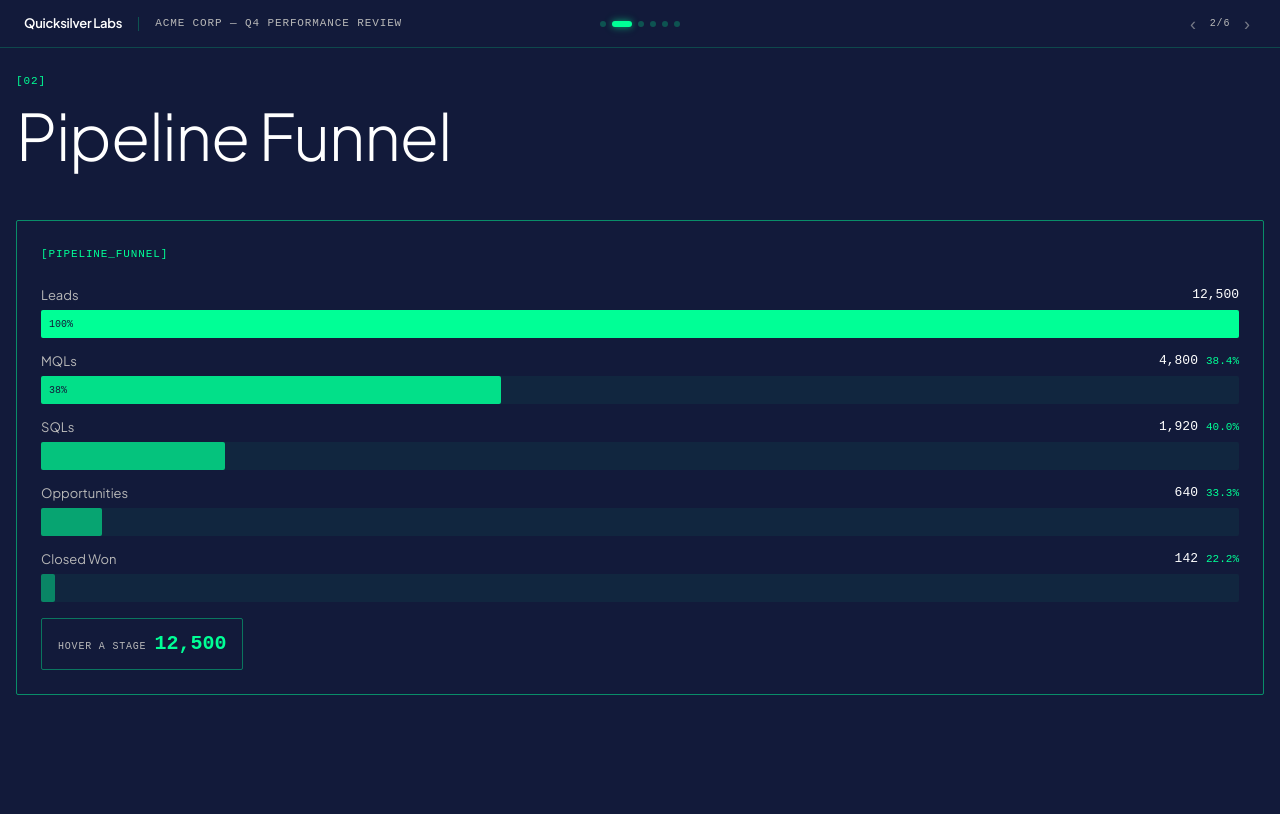
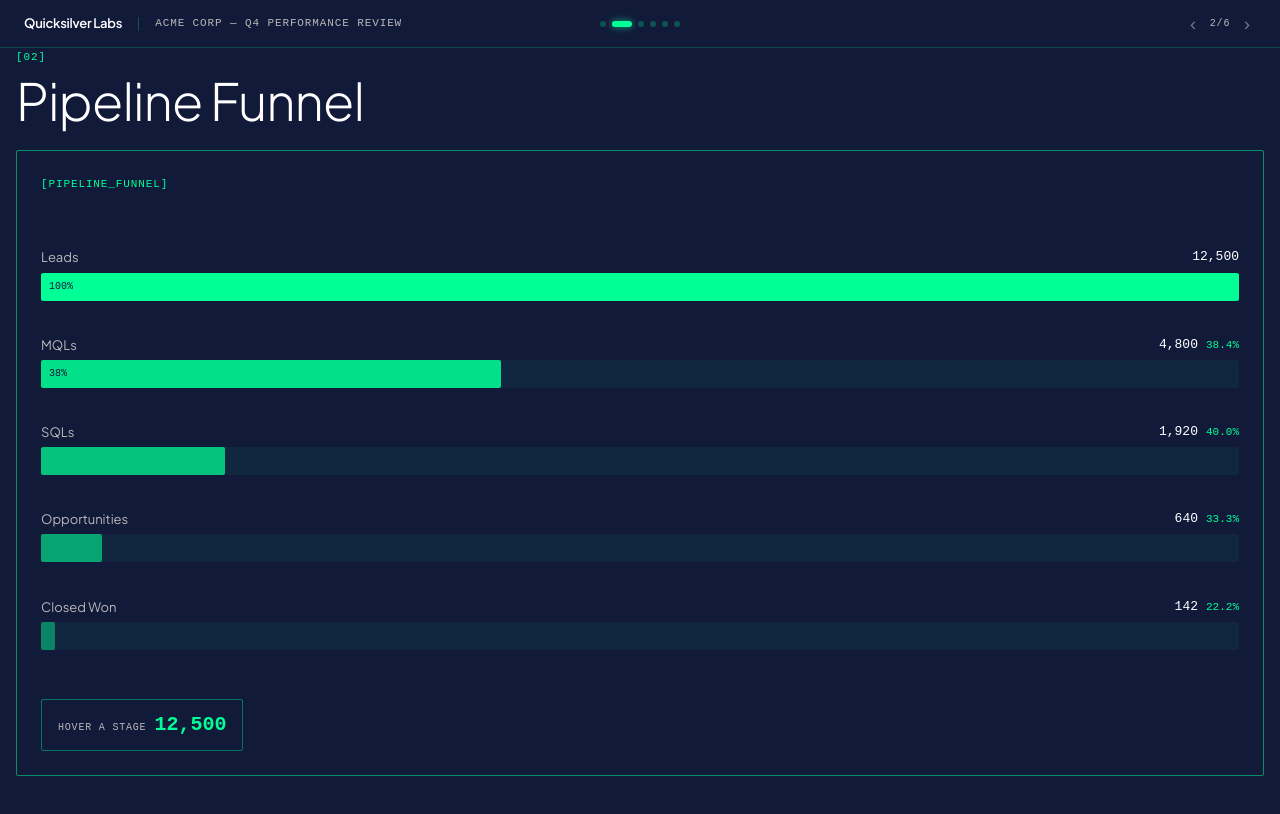
Before and after one commit to deac0nblues/qsl_base_next, a Next.js app: page / in a window 1280 px wide. Both pictures are taken after a click on the button 629 px from the left and 23 px from the top of the page. Shown: the top 814 px of the page. Built offline with nearby package versions, Linux system fonts and the light colour scheme.

Commit message:
task: page-layout

```diff
--- a/app/globals.css
+++ b/app/globals.css
@@ -199,9 +199,9 @@ a {
 }
 
 /* ── Page Content Spacing ── */
-/* Reduce top whitespace between sticky nav and first content section */
+/* Slide frame fills viewport below the sticky nav; no extra section padding */
 main > section:first-child {
-  padding-top: 24px !important;
+  padding-top: 0 !important;
 }
 
 /* ── TopBar Dot Indicator ── */
--- a/app/page.tsx
+++ b/app/page.tsx
@@ -98,24 +98,31 @@ export default function Home() {
       />
       <ClickZones onPrev={prev} onNext={next} />
       <PageWrap>
-        <section style={{ padding: 'var(--section-padding-y-md) 0' }}>
-          {/* Slide header */}
-          <div style={{ marginBottom: 48 }}>
-            <span className="code-accent" style={{ display: 'block', marginBottom: 8 }}>
+        <section style={{
+          flex: 1,
+          display: 'flex',
+          flexDirection: 'column',
+          paddingTop: 24,
+          paddingBottom: 24,
+          overflow: 'hidden',
+        }}>
+          {/* Slide header — compact */}
+          <div style={{ marginBottom: 20, flexShrink: 0 }}>
+            <span className="code-accent" style={{ display: 'block', marginBottom: 4 }}>
               [{String(slide + 1).padStart(2, '0')}]
             </span>
-            <h1 className="headline-medium">{SLIDE_TITLES[slide]}</h1>
+            <h1 className="headline-medium" style={{ fontSize: 'clamp(28px, 4vw, 56px)' }}>{SLIDE_TITLES[slide]}</h1>
           </div>
 
           {/* ── Slide 0: KPI Row ── */}
           {slide === 0 && (
-            <div>
-              <div style={{ display: 'flex', gap: 16, flexWrap: 'wrap', marginBottom: 32 }}>
+            <div style={{ flex: 1, display: 'flex', flexDirection: 'column', justifyContent: 'space-between', minHeight: 0 }}>
+              <div style={{ display: 'flex', gap: 16, flexWrap: 'wrap' }}>
                 {sampleKPIs.map((kpi) => (
                   <KPI key={kpi.label} data={kpi} />
                 ))}
               </div>
-              <div style={{ display: 'flex', gap: 16, flexWrap: 'wrap', alignItems: 'center' }}>
+              <div style={{ display: 'flex', gap: 16, flexWrap: 'wrap', alignItems: 'center', marginTop: 'auto', paddingTop: 24 }}>
                 <LiveReadout label="LIVE PIPELINE" value={3240000} format="currency" refreshInterval={3000} />
                 <Sparkline data={sampleSparkline} />
               </div>
@@ -124,9 +131,11 @@ export default function Home() {
 
           {/* ── Slide 1: Funnel ── */}
           {slide === 1 && (
+            <div style={{ flex: 1, display: 'flex', flexDirection: 'column', minHeight: 0 }}>
               <FunnelChart
                 stages={sampleFunnel}
                 title="[PIPELINE_FUNNEL]"
+                fill
                 onStageHover={(stage, index, convRate) => {
                   let message: string;
                   if (index === 0) {
@@ -148,20 +157,25 @@ export default function Home() {
                   />
                 }
               />
+            </div>
           )}
 
           {/* ── Slide 2: Narrative ── */}
           {slide === 2 && (
+            <div style={{ flex: 1, display: 'flex', alignItems: 'center' }}>
               <Narrative
                 text="Q4 saw a significant uptick in enterprise deal flow driven by the new outbound motion. Win rates improved 4.4pp QoQ while average deal size held steady. The biggest opportunity for Q1 is converting the 640 open opportunities that entered the pipeline in December."
               />
+            </div>
           )}
 
           {/* ── Slide 3: Bar Chart ── */}
           {slide === 3 && (
+            <div style={{ flex: 1, display: 'flex', flexDirection: 'column', minHeight: 0 }}>
               <ChartCard
                 title="[MONTHLY_REVENUE]"
                 subtitle="Jul – Dec 2024"
+                fill
                 footer={
                   <LiveReadout
                     label="HOVER A BAR"
@@ -204,22 +218,28 @@ export default function Home() {
                   </BarChart>
                 </ResponsiveContainer>
               </ChartCard>
+            </div>
           )}
 
           {/* ── Slide 4: Table ── */}
           {slide === 4 && (
+            <div style={{ flex: 1, display: 'flex', flexDirection: 'column', minHeight: 0 }}>
               <DataTable
                 title="[REP_PERFORMANCE]"
                 columns={sampleTableColumns}
                 rows={sampleTableRows}
+                fill
               />
+            </div>
           )}
 
           {/* ── Slide 5: Comparison ── */}
           {slide === 5 && (
+            <div style={{ flex: 1, display: 'flex', flexDirection: 'column', minHeight: 0 }}>
               <ComparisonCard
                 title="[QOQ_COMPARISON]"
                 items={sampleComparison}
+                fill
                 onItemHover={(item, delta) => {
                   const direction = delta >= 0 ? 'improved' : 'declined';
                   const absChange = Math.abs(item.current - item.previous);
@@ -250,6 +270,7 @@ export default function Home() {
                   />
                 }
               />
+            </div>
           )}
         </section>
       </PageWrap>
--- a/components/charts/FunnelChart.tsx
+++ b/components/charts/FunnelChart.tsx
@@ -13,9 +13,11 @@ interface FunnelChartProps {
   onStageHoverEnd?: () => void;
   /** Optional readout bar rendered below the funnel */
   footer?: ReactNode;
+  /** When true, the card stretches to fill its parent flex container */
+  fill?: boolean;
 }
 
-export default function FunnelChart({ stages, title, onStageHover, onStageHoverEnd, footer }: FunnelChartProps) {
+export default function FunnelChart({ stages, title, onStageHover, onStageHoverEnd, footer, fill }: FunnelChartProps) {
   const maxValue = Math.max(...stages.map((s) => s.value));
 
   return (
@@ -24,14 +26,19 @@ export default function FunnelChart({ stages, title, onStageHover, onStageHoverE
         border: `1px solid ${accentOpacity[50]}`,
         borderRadius: 2,
         padding: 24,
+        ...(fill ? { flex: 1, display: 'flex', flexDirection: 'column' as const, minHeight: 0 } : {}),
       }}
     >
       {title && (
-        <span className="code-accent" style={{ display: 'block', marginBottom: 20 }}>
+        <span className="code-accent" style={{ display: 'block', marginBottom: 20, flexShrink: 0 }}>
           {title}
         </span>
       )}
-      <div style={{ display: 'flex', flexDirection: 'column', gap: 12 }}>
+      <div style={{
+        display: 'flex',
+        flexDirection: 'column',
+        ...(fill ? { flex: 1, justifyContent: 'space-evenly' as const, minHeight: 0 } : { gap: 12 }),
+      }}>
         {stages.map((stage, i) => {
           const pct = (stage.value / maxValue) * 100;
           const convRate = i > 0 ? ((stage.value / stages[i - 1].value) * 100) : null;
@@ -79,7 +86,7 @@ export default function FunnelChart({ stages, title, onStageHover, onStageHoverE
         })}
       </div>
       {footer && (
-        <div style={{ marginTop: 16 }}>{footer}</div>
+        <div style={{ marginTop: 16, flexShrink: 0 }}>{footer}</div>
       )}
     </div>
   );
--- a/components/layout/PageWrap.tsx
+++ b/components/layout/PageWrap.tsx
@@ -16,7 +16,9 @@ export default function PageWrap({ children, className = '' }: PageWrapProps) {
         maxWidth: spacing.maxContentWidth,
         margin: '0 auto',
         padding: '0 16px',
-        minHeight: '100vh',
+        height: 'calc(100vh - 48px)',
+        display: 'flex',
+        flexDirection: 'column',
         background: colors.background,
       }}
     >
--- a/components/ui/ChartCard.tsx
+++ b/components/ui/ChartCard.tsx
@@ -9,10 +9,12 @@ interface ChartCardProps {
   children: ReactNode;
   /** Optional readout bar rendered below the chart area */
   footer?: ReactNode;
+  /** When true, the card stretches to fill its parent flex container */
+  fill?: boolean;
   className?: string;
 }
 
-export default function ChartCard({ title, subtitle, children, footer, className = '' }: ChartCardProps) {
+export default function ChartCard({ title, subtitle, children, footer, fill, className = '' }: ChartCardProps) {
   return (
     <div
       className={className}
@@ -22,6 +24,7 @@ export default function ChartCard({ title, subtitle, children, footer, className
         padding: 24,
         background: colors.background,
         transition: 'all 200ms',
+        ...(fill ? { flex: 1, display: 'flex', flexDirection: 'column' as const, minHeight: 0 } : {}),
       }}
       onMouseEnter={(e) => {
         (e.currentTarget as HTMLDivElement).style.borderColor = colors.accent;
@@ -32,7 +35,7 @@ export default function ChartCard({ title, subtitle, children, footer, className
         (e.currentTarget as HTMLDivElement).style.boxShadow = 'none';
       }}
     >
-      <div style={{ marginBottom: 16 }}>
+      <div style={{ marginBottom: 16, flexShrink: 0 }}>
         <span className="code-accent" style={{ display: 'block', marginBottom: 4 }}>
           {title}
         </span>
@@ -40,9 +43,9 @@ export default function ChartCard({ title, subtitle, children, footer, className
           <span style={{ fontSize: 14, color: colors.secondaryText }}>{subtitle}</span>
         )}
       </div>
-      <div style={{ width: '100%', height: 280 }}>{children}</div>
+      <div style={{ width: '100%', ...(fill ? { flex: 1, minHeight: 0 } : { height: 280 }) }}>{children}</div>
       {footer && (
-        <div style={{ marginTop: 16 }}>{footer}</div>
+        <div style={{ marginTop: 16, flexShrink: 0 }}>{footer}</div>
       )}
     </div>
   );
--- a/components/ui/ComparisonCard.tsx
+++ b/components/ui/ComparisonCard.tsx
@@ -19,6 +19,8 @@ interface ComparisonCardProps {
   onItemHoverEnd?: () => void;
   /** Optional readout bar rendered below the comparison bars */
   footer?: ReactNode;
+  /** When true, the card stretches to fill its parent flex container */
+  fill?: boolean;
 }
 
 function fmt(v: number, format: ComparisonItem['format']): string {
@@ -32,7 +34,7 @@ function fmt(v: number, format: ComparisonItem['format']): string {
   }
 }
 
-export default function ComparisonCard({ items, title, onItemHover, onItemHoverEnd, footer }: ComparisonCardProps) {
+export default function ComparisonCard({ items, title, onItemHover, onItemHoverEnd, footer, fill }: ComparisonCardProps) {
   return (
     <div
       style={{
@@ -40,14 +42,19 @@ export default function ComparisonCard({ items, title, onItemHover, onItemHoverE
         borderRadius: 2,
         padding: 24,
         transition: 'all 200ms',
+        ...(fill ? { flex: 1, display: 'flex', flexDirection: 'column' as const, minHeight: 0 } : {}),
       }}
     >
       {title && (
-        <span className="code-accent" style={{ display: 'block', marginBottom: 16 }}>
+        <span className="code-accent" style={{ display: 'block', marginBottom: 16, flexShrink: 0 }}>
           {title}
         </span>
       )}
-      <div style={{ display: 'flex', flexDirection: 'column', gap: 16 }}>
+      <div style={{
+        display: 'flex',
+        flexDirection: 'column',
+        ...(fill ? { flex: 1, justifyContent: 'space-evenly' as const, minHeight: 0 } : { gap: 16 }),
+      }}>
         {items.map((item) => {
           const delta = ((item.current - item.previous) / item.previous) * 100;
           const barPct = Math.min((item.current / Math.max(item.current, item.previous)) * 100, 100);
@@ -84,7 +91,7 @@ export default function ComparisonCard({ items, title, onItemHover, onItemHoverE
         })}
       </div>
       {footer && (
-        <div style={{ marginTop: 16 }}>{footer}</div>
+        <div style={{ marginTop: 16, flexShrink: 0 }}>{footer}</div>
       )}
     </div>
   );
--- a/components/ui/Narrative.tsx
+++ b/components/ui/Narrative.tsx
@@ -14,15 +14,15 @@ export default function Narrative({ text, className = '' }: NarrativeProps) {
       style={{
         borderLeft: `2px solid ${colors.accent}`,
         paddingLeft: 24,
-        maxWidth: '65ch',
+        maxWidth: '75ch',
       }}
     >
-      <span className="code-accent" style={{ display: 'block', marginBottom: 8 }}>
+      <span className="code-accent" style={{ display: 'block', marginBottom: 12 }}>
         [NARRATIVE]
       </span>
       <p
         className="body-text"
-        style={{ color: colors.secondaryText }}
+        style={{ color: colors.secondaryText, fontSize: 'clamp(16px, 2.2vw, 22px)', lineHeight: 1.8 }}
       >
         {text}
       </p>
```
Also changed, not shown: components/ui/DataTable.tsx (+9 -5 lines), decisions/decision-page-layout.md (added, +38 -0 lines). Lines whose indentation alone changed are shown as unchanged.
